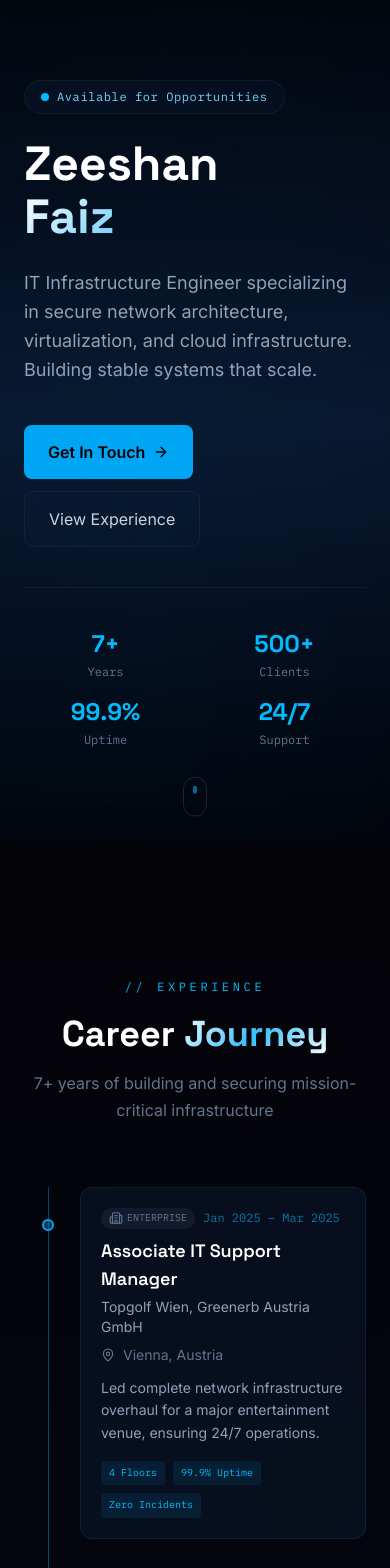
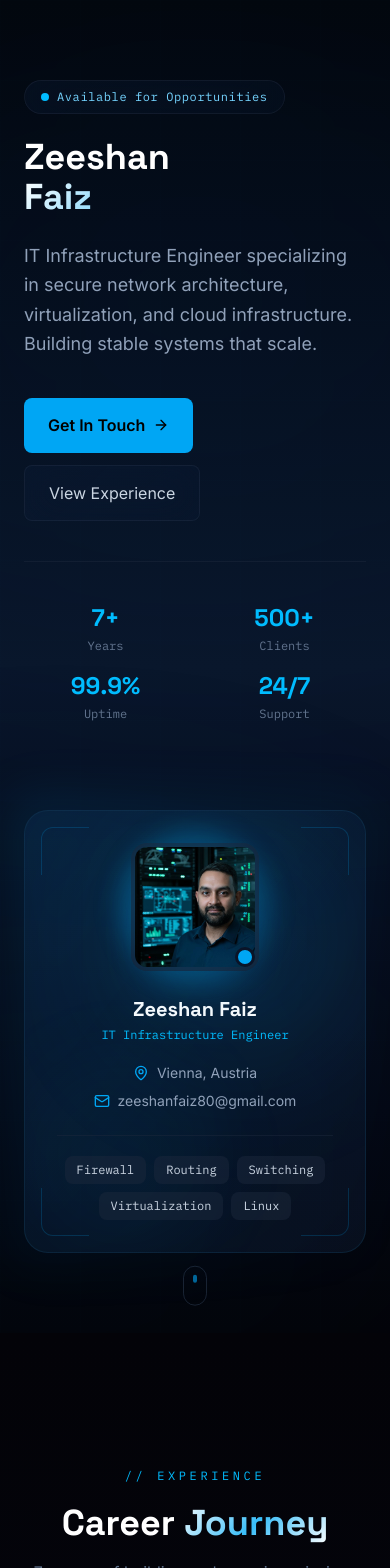
Before and after one commit to zeeshanfaiz80/portfolio, a React (Vite) app: page / in a window 390 px wide. Shown: the top 1568 px of the page. Built offline with nearby package versions, Linux system fonts and the light colour scheme.

Commit message:
fix: mobile profile card visibility and update capability labels

```diff
--- a/src/components/AntigravityHero.jsx
+++ b/src/components/AntigravityHero.jsx
@@ -102,7 +102,7 @@ const HeroSection = () => {
               </motion.div>
 
               {/* Headline */}
-              <h1 className="font-display text-5xl md:text-6xl lg:text-7xl font-bold leading-[1.1]">
+              <h1 className="font-display text-4xl md:text-5xl lg:text-7xl font-bold leading-[1.1]">
                 <motion.span
                   className="block text-white"
                   initial={{ opacity: 0, y: 30 }}
@@ -178,7 +178,7 @@ const HeroSection = () => {
           </div>
 
           {/* Right - Profile Card */}
-          <div className="lg:col-span-5 hidden lg:block">
+          <div className="lg:col-span-5 mt-12 lg:mt-0">
             <motion.div
               className="relative"
               initial={{ opacity: 0, x: 50 }}
@@ -196,7 +196,7 @@ const HeroSection = () => {
                 <div className="absolute -inset-4 bg-gradient-to-br from-sky-500/10 via-sky-600/5 to-transparent rounded-3xl blur-xl" />
 
                 {/* Main card */}
-                <div className="glass-card rounded-3xl p-10 relative overflow-hidden">
+                <div className="glass-card rounded-3xl p-8 lg:p-10 relative overflow-hidden">
                   {/* Ambient effects */}
                   <div className="absolute inset-0 bg-gradient-to-br from-sky-500/[0.05] via-transparent to-transparent" />
                   <div className="absolute top-0 right-0 w-64 h-64 bg-sky-500/10 rounded-full blur-3xl" />
@@ -211,27 +211,27 @@ const HeroSection = () => {
                   {/* Content */}
                   <div className="relative z-10 flex flex-col items-center text-center">
                     {/* Large Profile Image */}
-                    <div className="relative mb-8">
+                    <div className="relative mb-6 lg:mb-8">
                       {/* Outer ring glow */}
                       <div className="absolute -inset-3 bg-gradient-to-br from-sky-400/30 to-sky-600/20 rounded-full blur-md" />
 
                       {/* Image container */}
-                      <div className="relative w-44 h-44 md:w-52 md:h-52 rounded-2xl overflow-hidden border-4 border-slate-800/50 shadow-2xl shadow-sky-500/20">
+                      <div className="relative w-32 h-32 lg:w-44 lg:h-44 rounded-2xl overflow-hidden border-4 border-slate-800/50 shadow-2xl shadow-sky-500/20">
                         <img src={profilePhoto} alt="Zeeshan Faiz" className="w-full h-full object-cover" />
                       </div>
 
                       {/* Status indicator */}
-                      <div className="absolute bottom-2 right-2 w-6 h-6 bg-sky-500 rounded-full border-4 border-[#0a1428]">
+                      <div className="absolute bottom-1 right-1 w-5 h-5 bg-sky-500 rounded-full border-3 border-[#0a1428] lg:border-4 lg:bottom-2 lg:right-2 lg:w-6 lg:h-6">
                         <div className="absolute inset-0 rounded-full bg-sky-400 animate-ping opacity-50" />
                       </div>
                     </div>
 
                     {/* Name and title */}
-                    <h3 className="font-display text-2xl font-bold mb-2">Zeeshan Faiz</h3>
-                    <p className="font-mono text-xs text-sky-400 mb-6">IT Infrastructure Engineer</p>
+                    <h3 className="font-display text-xl lg:text-2xl font-bold mb-1">Zeeshan Faiz</h3>
+                    <p className="font-mono text-xs text-sky-400 mb-5 lg:mb-6">IT Infrastructure Engineer</p>
 
                     {/* Contact info */}
-                    <div className="space-y-3 w-full mb-8">
+                    <div className="space-y-2 w-full mb-6 lg:mb-8">
                       <div className="flex items-center justify-center gap-2 text-slate-400">
                         <MapPin className="w-4 h-4 text-sky-500 flex-shrink-0" />
                         <span className="text-sm">Vienna, Austria</span>
@@ -242,12 +242,12 @@ const HeroSection = () => {
                       </div>
                     </div>
 
-                    {/* Skills */}
-                    <div className="pt-6 border-t border-slate-800/50 w-full">
+                    {/* Capabilities */}
+                    <div className="pt-5 lg:pt-6 border-t border-slate-800/50 w-full">
                       <div className="flex flex-wrap justify-center gap-2">
-                        {['FortiGate', 'BGP', 'VMware', 'Linux', 'Azure'].map((skill) => (
-                          <span key={skill} className="px-3 py-1.5 text-xs font-mono text-slate-400 bg-slate-800/50 rounded-lg">
-                            {skill}
+                        {['Firewall', 'Routing', 'Switching', 'Virtualization', 'Linux'].map((cap) => (
+                          <span key={cap} className="px-3 py-1.5 text-xs font-mono text-slate-300 bg-slate-800/50 rounded-lg">
+                            {cap}
                           </span>
                         ))}
                       </div>
```
